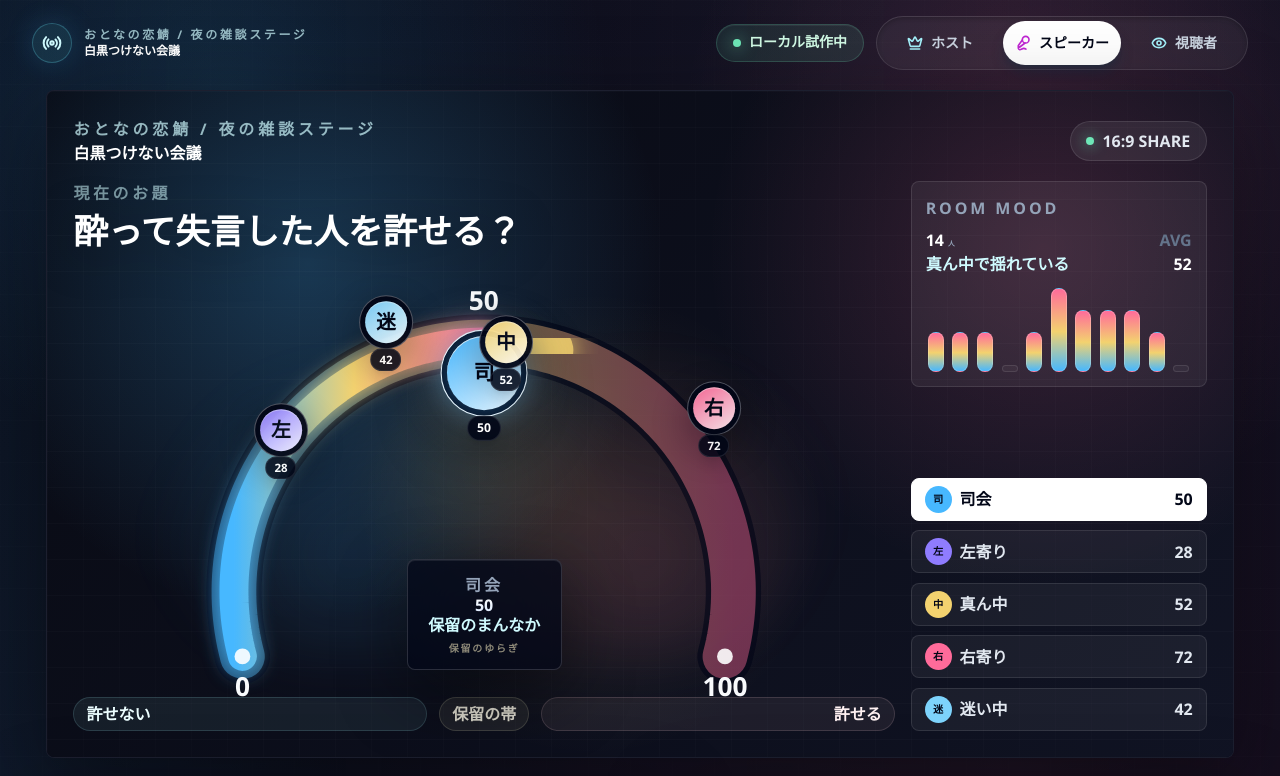
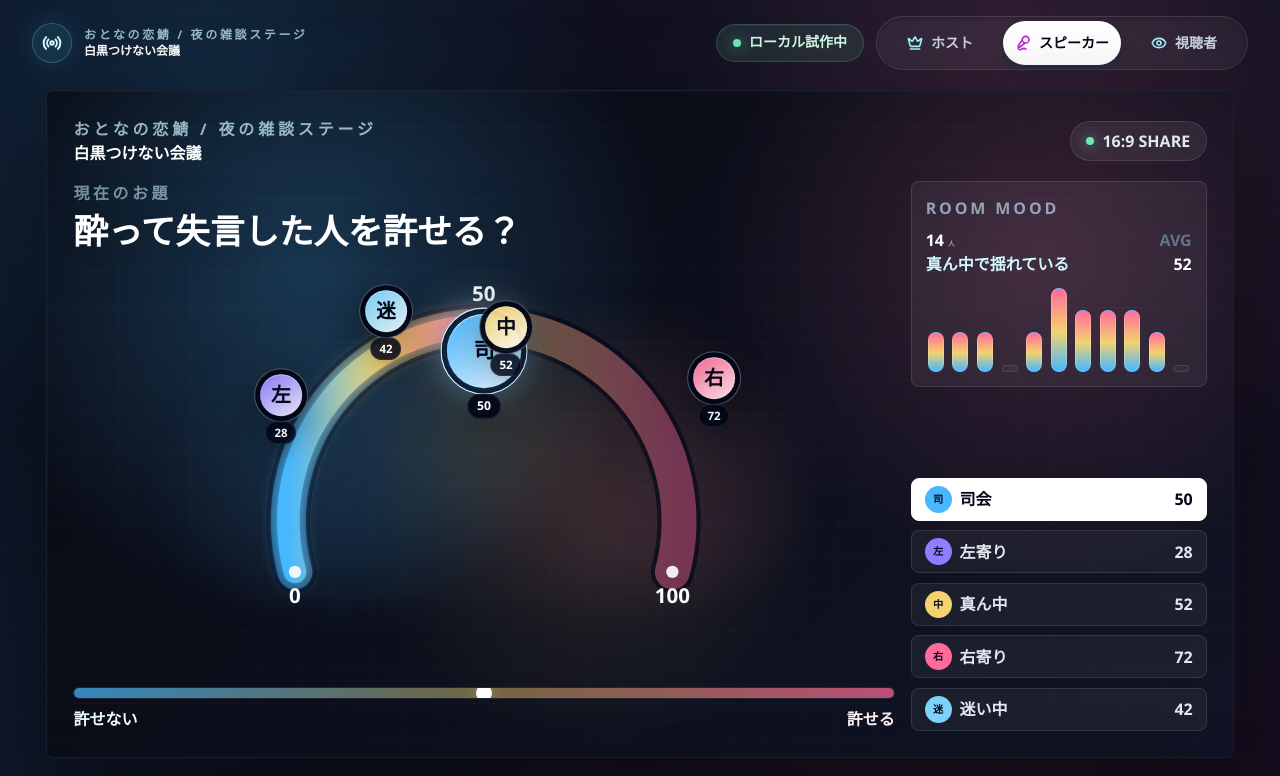
Before and after one commit to ys-matsuda/shirokuro-kaigi, a Next.js app: page / in a window 1280 px wide. Shown: the top 776 px of the page. Built offline with nearby package versions, Linux system fonts and the light colour scheme.

Commit message:
checkpoint: v1.003 2026-05-04 20:13:32 - good stage layout after removing center card

```diff
--- a/src/components/BroadcastStage.tsx
+++ b/src/components/BroadcastStage.tsx
@@ -5,7 +5,6 @@ import type { AudienceVote, SpeakerMeterParticipant } from "@/types/meeting";
 import { cn } from "@/utils/classNames";
 import {
   formatAudienceMood,
-  formatOpinionLabel,
   formatSoftAverage,
 } from "@/utils/formatOpinionLabel";
 import {
@@ -34,23 +33,6 @@ const viewBox = {
 const geometry: MeterGeometry = appConfig.meter;
 const buckets = Array.from({ length: 11 }, (_, index) => index * 10);
 
-function arcRangePolylinePoints(
-  fromValue: number,
-  toValue: number,
-  meterGeometry: MeterGeometry,
-  segments = 36,
-) {
-  const points: string[] = [];
-
-  for (let index = 0; index <= segments; index += 1) {
-    const value = fromValue + ((toValue - fromValue) * index) / segments;
-    const point = pointOnMeter(value, meterGeometry);
-    points.push(`${point.x.toFixed(2)},${point.y.toFixed(2)}`);
-  }
-
-  return points.join(" ");
-}
-
 export function BroadcastStage({
   topic,
   leftLabel,
@@ -65,7 +47,6 @@ export function BroadcastStage({
   const visibleSpeakers = speakers.slice(0, appConfig.maxSpeakers);
   const basePoints = arcPolylinePoints(100, geometry, 136);
   const progressPoints = arcPolylinePoints(activeValue, geometry, 136);
-  const middleRangePoints = arcRangePolylinePoints(43, 57, geometry);
   const counts = buckets.map(
     (bucket) => audienceVotes.filter((vote) => vote.value === bucket).length,
   );
@@ -132,7 +113,8 @@ export function BroadcastStage({
               </div>
 
               <div className="relative min-h-0">
-                <div className="pointer-events-none absolute inset-x-[9%] bottom-[8%] top-[14%] rounded-full bg-[radial-gradient(circle_at_50%_42%,rgba(243,210,111,0.12),transparent_35%),radial-gradient(circle_at_30%_70%,rgba(71,184,255,0.12),transparent_38%),radial-gradient(circle_at_74%_70%,rgba(255,107,154,0.12),transparent_38%)] blur-xl" />
+                <div className="pointer-events-none absolute inset-x-[9%] bottom-[20%] top-[10%] rounded-full bg-[radial-gradient(circle_at_50%_42%,rgba(243,210,111,0.12),transparent_35%),radial-gradient(circle_at_30%_70%,rgba(71,184,255,0.12),transparent_38%),radial-gradient(circle_at_74%_70%,rgba(255,107,154,0.12),transparent_38%)] blur-xl" />
+                <div className="absolute inset-x-0 top-[1%] h-[80%]">
                   <svg
                     viewBox={`0 0 ${viewBox.width} ${viewBox.height}`}
                     role="img"
@@ -157,13 +139,6 @@ export function BroadcastStage({
                           <feMergeNode in="SourceGraphic" />
                         </feMerge>
                       </filter>
-                    <filter id="broadcastMiddleGlow" x="-40%" y="-40%" width="180%" height="180%">
-                      <feGaussianBlur stdDeviation="10" result="blur" />
-                      <feMerge>
-                        <feMergeNode in="blur" />
-                        <feMergeNode in="SourceGraphic" />
-                      </feMerge>
-                    </filter>
                     </defs>
                     <polyline
                       points={basePoints}
@@ -178,15 +153,6 @@ export function BroadcastStage({
                       stroke="url(#broadcastBaseGradient)"
                       strokeLinecap="round"
                       strokeWidth="34"
-                  />
-                  <polyline
-                    points={middleRangePoints}
-                    fill="none"
-                    filter="url(#broadcastMiddleGlow)"
-                    stroke={appConfig.colors.middle}
-                    strokeLinecap="round"
-                    strokeOpacity="0.82"
-                    strokeWidth="40"
                     />
                     <polyline
                       points={progressPoints}
@@ -242,35 +208,23 @@ export function BroadcastStage({
                       />
                     );
                   })}
-
-                <div className="pointer-events-none absolute inset-x-0 bottom-[6%] grid place-items-center">
-                  <div className="rounded-lg border border-white/15 bg-slate-950/[0.72] px-[clamp(1.05rem,1.6vw,2rem)] py-[clamp(0.72rem,1vw,1.25rem)] text-center shadow-[0_22px_70px_rgba(0,0,0,0.46),inset_0_1px_0_rgba(255,255,255,0.08)] backdrop-blur-xl">
-                    <p className="text-[var(--stage-current-name)] font-black tracking-[0.2em] text-slate-400">
-                      {activeSpeaker?.name ?? "CURRENT"}
-                    </p>
-                    <p className="bg-[linear-gradient(180deg,#fff,#dbeafe)] bg-clip-text text-[var(--stage-current-value)] font-black leading-none text-transparent">
-                      {activeValue}
-                    </p>
-                    <p className="text-[var(--stage-topic-label)] font-black text-cyan-100">
-                      {formatOpinionLabel(activeValue)}
-                    </p>
-                    <p className="mt-1 text-[clamp(0.62rem,0.78vw,0.9rem)] font-black tracking-[0.18em] text-amber-100/55">
-                      {activeValue >= 43 && activeValue <= 57 ? "保留のゆらぎ" : " "}
-                    </p>
-                  </div>
-                </div>
                 </div>
 
-              <div className="grid grid-cols-[1fr_auto_1fr] items-center gap-3 text-[var(--stage-topic-label)] font-black">
-                <span className="truncate rounded-full border border-cyan-200/15 bg-cyan-200/[0.07] px-3 py-1 text-cyan-50">
-                  {leftLabel}
-                </span>
-                <span className="rounded-full border border-amber-100/15 bg-amber-100/[0.07] px-3 py-1 text-amber-50/85">
-                  保留の帯
-                </span>
-                <span className="truncate rounded-full border border-rose-200/15 bg-rose-200/[0.07] px-3 py-1 text-right text-rose-50">
-                  {rightLabel}
-                </span>
+                <div className="pointer-events-none absolute inset-x-[18%] bottom-[12%] h-px bg-gradient-to-r from-transparent via-white/18 to-transparent" />
+              </div>
+
+              <div className="grid gap-2 text-[var(--stage-topic-label)] font-black">
+                <div className="relative h-3 overflow-hidden rounded-full border border-white/10 bg-slate-950/50">
+                  <div className="absolute inset-0 bg-[linear-gradient(90deg,rgba(71,184,255,0.72),rgba(243,210,111,0.45)_50%,rgba(255,107,154,0.72))]" />
+                  <div
+                    className="absolute top-1/2 size-4 -translate-x-1/2 -translate-y-1/2 rounded-full border border-white/70 bg-white shadow-[0_0_20px_rgba(255,255,255,0.32)]"
+                    style={{ left: `${activeValue}%` }}
+                  />
+                </div>
+                <div className="grid grid-cols-2 items-center gap-3">
+                  <span className="truncate text-cyan-50">{leftLabel}</span>
+                  <span className="truncate text-right text-rose-50">{rightLabel}</span>
+                </div>
               </div>
             </div>
 
```
Lines whose indentation alone changed are shown as unchanged.
